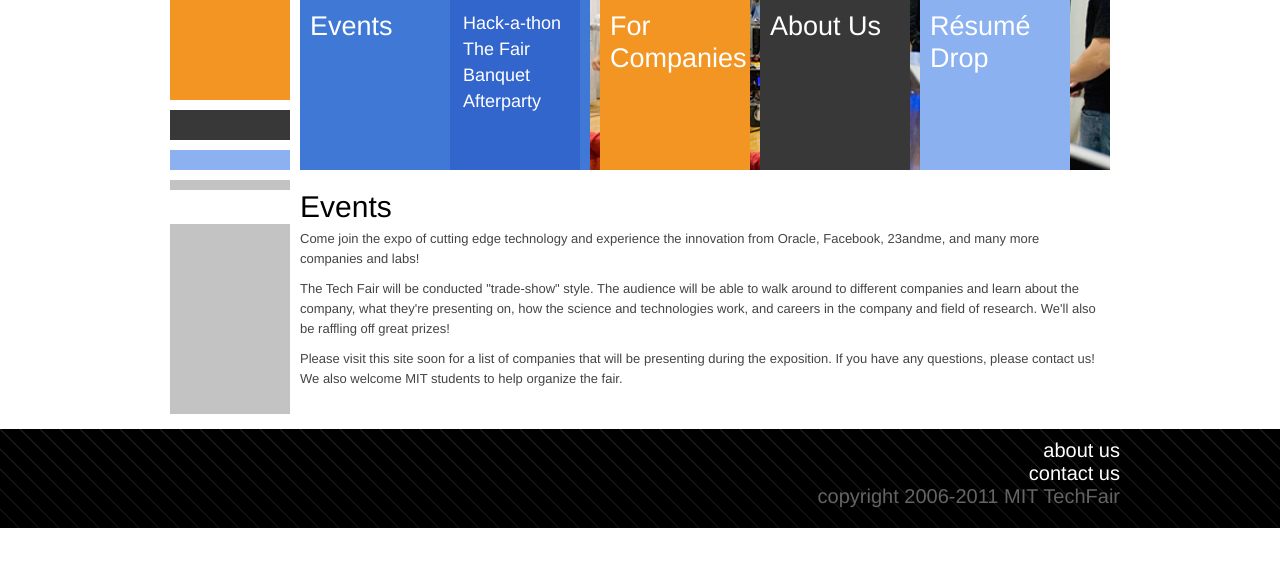
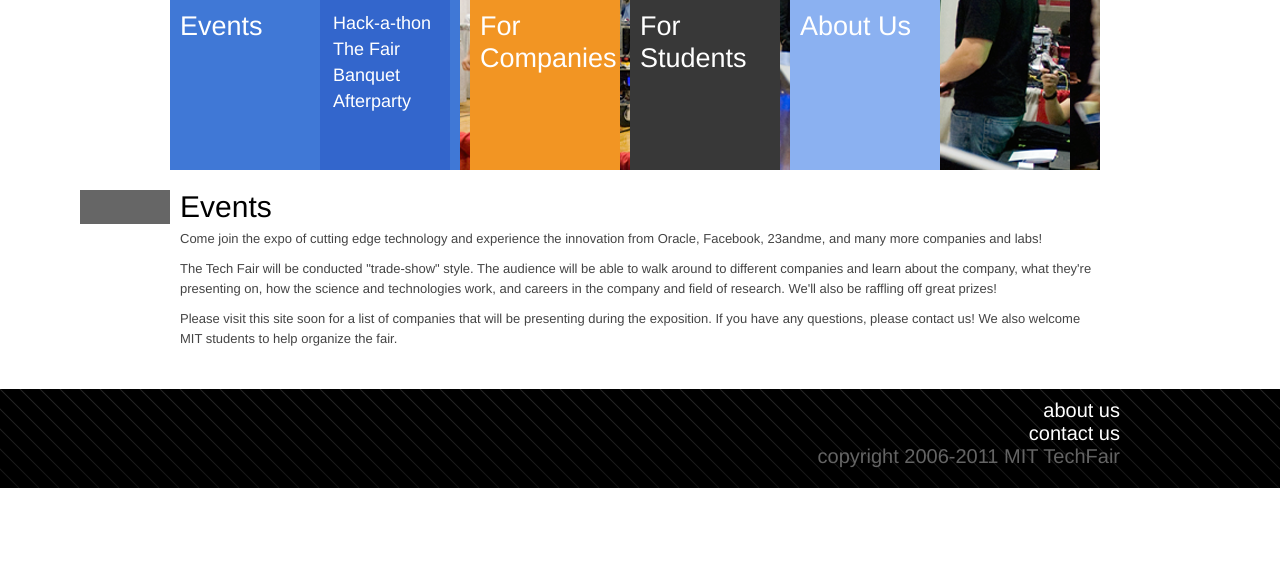
Before and after one commit to techx/techx-techfair-old, a PHP site: page /events/ in a window 1280 px wide. Shown: the part 100-667 px from the top of the page. Run offline with PHP 8.4, Linux system fonts and the light colour scheme.

Commit message:
removed left column

```diff
--- a/css/style.css
+++ b/css/style.css
@@ -114,6 +114,7 @@ body {
 #navleft {
 	width: 120px;
 	margin-right: 10px;
+	display: none;
 }
 #navleft1 {
 	height: 100px;
@@ -130,7 +131,7 @@ body {
 	background-color: #8bb1f1;
 }
 #navbar {
-	width: 810px;
+	width: 930px;
 	height: 170px;
 	background-color: #DDD;
 }
@@ -195,6 +196,9 @@ body {
 #navbar li.main#s2 ul {
 	background-color: #222;
 }
+#navbar li.main#s3 ul {
+	background-color: #7290CC;
+}
 #navbar li.main ul a {
 	float: none !important;
 	display: block !important;
@@ -217,7 +221,7 @@ body {
 }
 /* CONTENT */
 #content {
-	border-left: 120px solid #c3c3c3;
+	/*border-left: 120px solid #c3c3c3;*/
 	clear: both;
 	padding: 10px 10px 20px;
 }
@@ -225,8 +229,8 @@ body {
 	color: #4078D6;
 }
 #content h1 {
-	margin-left: -130px;
-	border-left: 120px solid #FFF;
+	margin-left: -100px;
+	border-left: 90px solid #666;
 	font-size: 30px;
 	font-weight: 300;
 	padding-left: 10px;
@@ -234,17 +238,17 @@ body {
 #content h2 {
 	font-size: 24px;
 	color: #4078D6;
-	margin: 10px 0 5px -60px;
+	margin: 10px 0 5px -70px;
 	border-left: 60px solid #4078D6;
-	padding-left: 5px;
+	padding-left: 10px;
 }
 #content h3 {
 	font-size: 20px;
 	color: #F29523;
 	margin: 10px 0 0;
-	margin-left: -10px;
+	margin-left: -20px;
 	border-left: 10px solid #F29523;
-	padding-left: 5px;
+	padding-left: 10px;
 }
 #content p {
 	padding: 5px 0;
--- a/drop/index.php
+++ b/drop/index.php
@@ -1,8 +1,8 @@
 <?php
 error_reporting(E_ALL ^ E_NOTICE);
 //custom replacement for routing:
-$sectionName = 'drop';
-$subSectionName = '';
+$sectionName = 'students';
+$subSectionName = 'resume-drop';
 
 $d = array(
 	'title' => 'R&#233;sum&#233; Drop / '.$basetitle,
--- a/parts/routevar.php
+++ b/parts/routevar.php
@@ -44,7 +44,7 @@ $routes = array(
 		'name' => 'For Companies',
 		//'' is the root, has same name as folder
 		'' => array(
-			'title' => 'Why TechFair / '.$basetitle,
+			'title' => 'For Companies / '.$basetitle,
 			'content' => 'pages/companies/why.php'
 		),
 		'packages' => array(
@@ -58,10 +58,31 @@ $routes = array(
 			'name' => 'Apply to the Fair'
 		),
 		'portal' => array(
-			'title' => 'Company Portal / '.$basetitle,
 			'external' => 'http://www.mittechfair.org/portal/index.php',
 			'name' => 'Company Portal'
 		),
+	),
+	'students' => array(
+		'name' => 'For Students',
+		'' => array(
+			'title' => 'For Students / '.$basetitle,
+			'content' => 'pages/students/exhibit.php',
+		),
+		'individual' => array(
+			'title' => 'Individual Students / '.$basetitle,
+			'content' => 'pages/students/individuals.php',
+			'name' => 'Individual Exhibitors'
+		),
+		'startups' => array(
+			'title' => 'Student Startups / '.$basetitle,
+			'content' => 'pages/students/startups.php',
+			'name' => 'Student Startups'
+		),
+		'resume-drop' => array(
+			'external' => '/drop/',
+			'name' => 'R&#233;sum&#233; Drop'
+		),
+
 	),
 	'about' => array(
 		'name' => 'About Us',
@@ -80,9 +101,5 @@ $routes = array(
 			'name' => 'Past Sponsors'
 		),
 	),
-	'drop' => array(
-		'external' => '/drop/',
-		'name' => 'R&#233;sum&#233; Drop'
-	)
 );
 ?>
```
